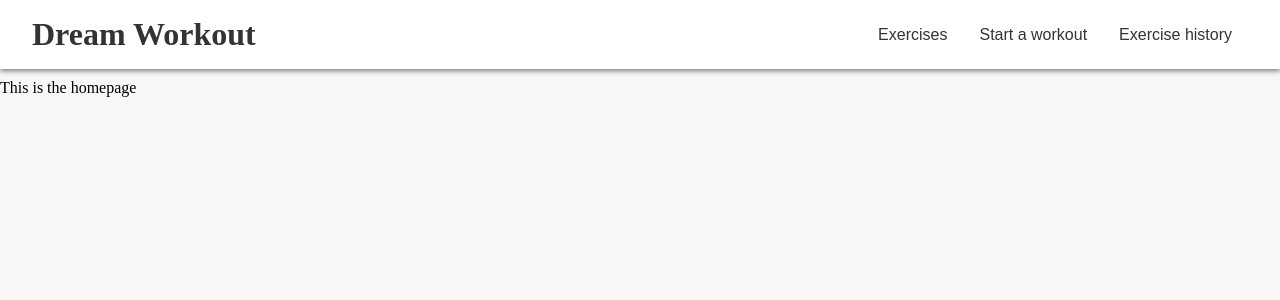
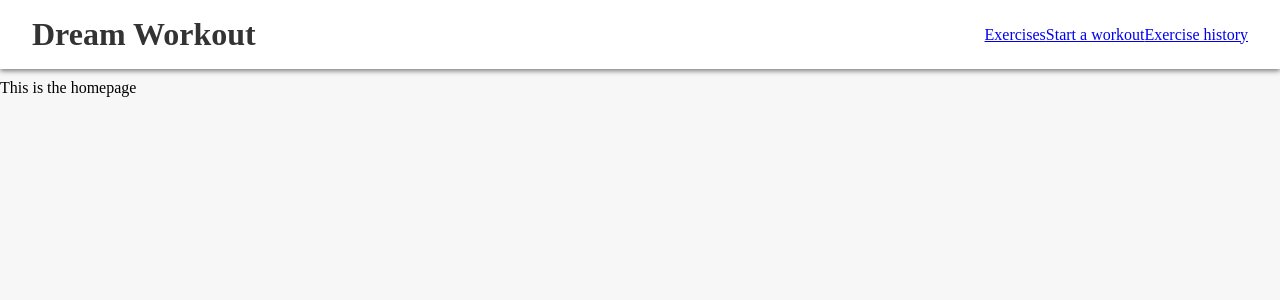
Before and after one commit to christianyarwood62/workout-app, a React (Vite) app: page / in a window 1280 px wide. Shown: the top 300 px of the page. Built offline with nearby package versions, Linux system fonts and the light colour scheme.

Commit message:
Add Navlink for 3 tabs

```diff
--- a/src/components/NavBar.jsx
+++ b/src/components/NavBar.jsx
@@ -1,3 +1,5 @@
+import { NavLink } from "react-router-dom";
+
 function Navbar({ tab, onSelectTab }) {
   const tab1 = "Exercises";
   const tab2 = "Start a workout";
@@ -7,24 +9,9 @@ function Navbar({ tab, onSelectTab }) {
     <header>
       <h1>Dream Workout</h1>
       <nav>
-        <button
-          className={tab === tab1 ? "selectedTab" : ""}
-          onClick={() => onSelectTab(tab1)}
-        >
-          {tab1}
-        </button>
-        <button
-          className={tab === tab2 ? "selectedTab" : ""}
-          onClick={() => onSelectTab(tab2)}
-        >
-          {tab2}
-        </button>
-        <button
-          className={tab === tab3 ? "selectedTab" : ""}
-          onClick={() => onSelectTab(tab3)}
-        >
-          {tab3}
-        </button>
+        <NavLink to="/exercises">{tab1}</NavLink>
+        <NavLink to="/workout">{tab2}</NavLink>
+        <NavLink to="/history">{tab3}</NavLink>
       </nav>
     </header>
   );
```
